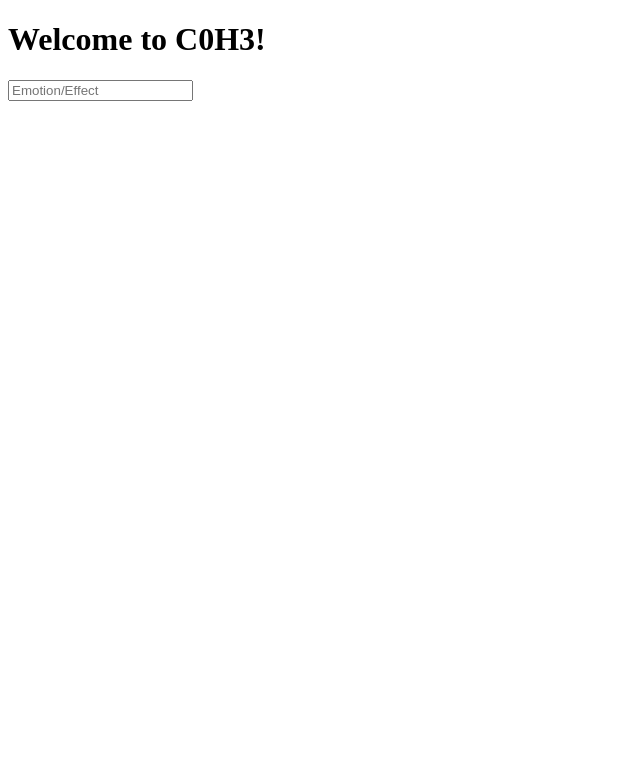
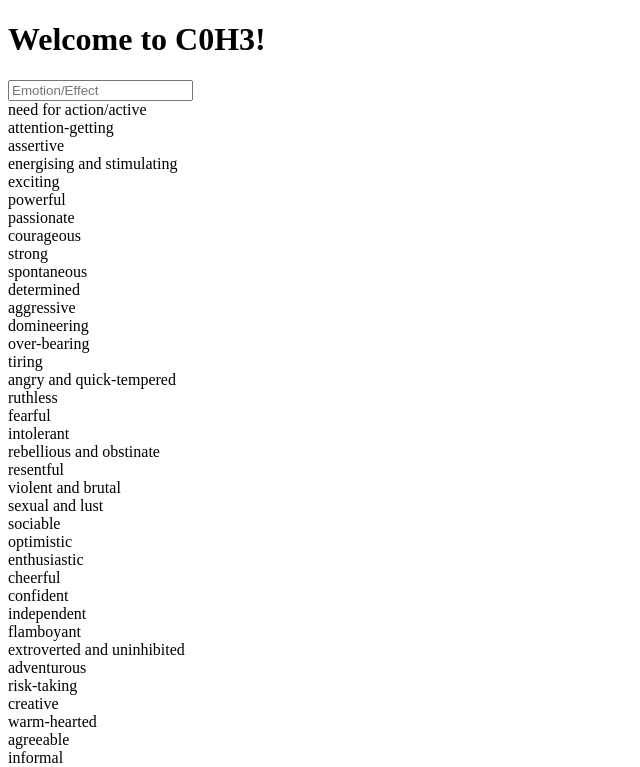
Before and after one commit to VladislavKorecky/c0h3, a React (Create React App) app in the folder c0h3-react/: page / in a window 1280 px wide. Shown: the top 767 px of the page, without its empty margins (0-640 px from the left). Built offline with nearby package versions, Linux system fonts and the light colour scheme.

Commit message:
Working display of the  search results

```diff
--- a/c0h3-react/src/components/SearchResultComponent.js
+++ b/c0h3-react/src/components/SearchResultComponent.js
@@ -19,7 +19,7 @@ import React from "react";
 export default function SearchResultComponent({text}) {
     return (
         <div>
-
+            {text}
         </div>
     )
 }
--- a/c0h3-react/src/components/SearchResultsDisplay.js
+++ b/c0h3-react/src/components/SearchResultsDisplay.js
@@ -1,6 +1,8 @@
 // @ts-check
 
 import React from "react";
+
+import SearchResultComponent from "./SearchResultComponent";
 
 
 /**
@@ -16,9 +18,18 @@ import React from "react";
  * @component
  */
 export default function SearchResultsDisplay({searchResults}) {
+    // key for the SearchResultComponent, prevents "Unique 'key' Prop" warning
+    let componentKey = 0;
+
+    // maps the raw search results into UI
+    const searchResultComponents = searchResults.map(result => {
+        componentKey++; // increment the key
+        return <SearchResultComponent key={componentKey} text={result.text} />
+    })
+
     return (
         <div>
-
+            {searchResultComponents}
         </div>
     )
 }
```
